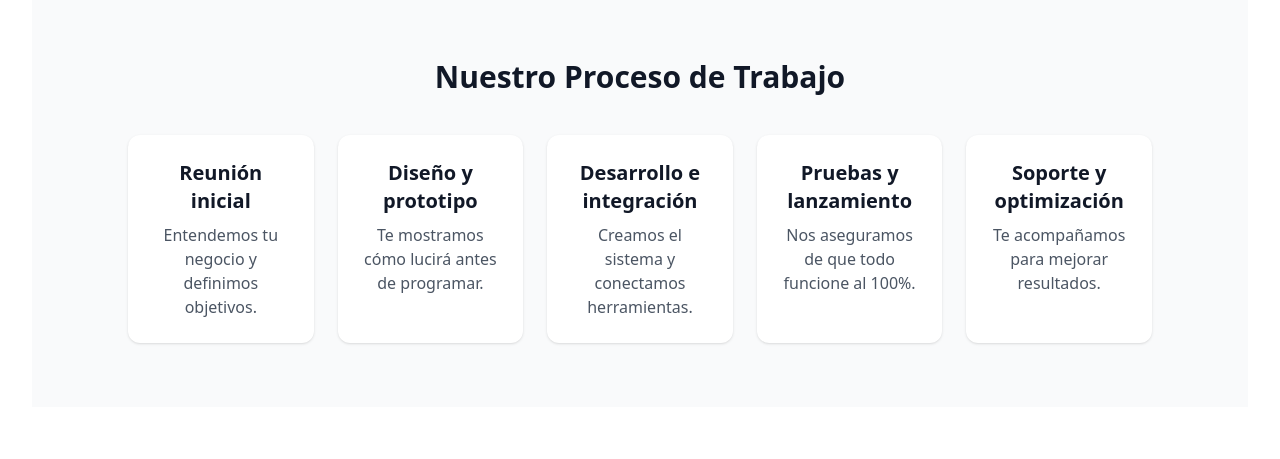
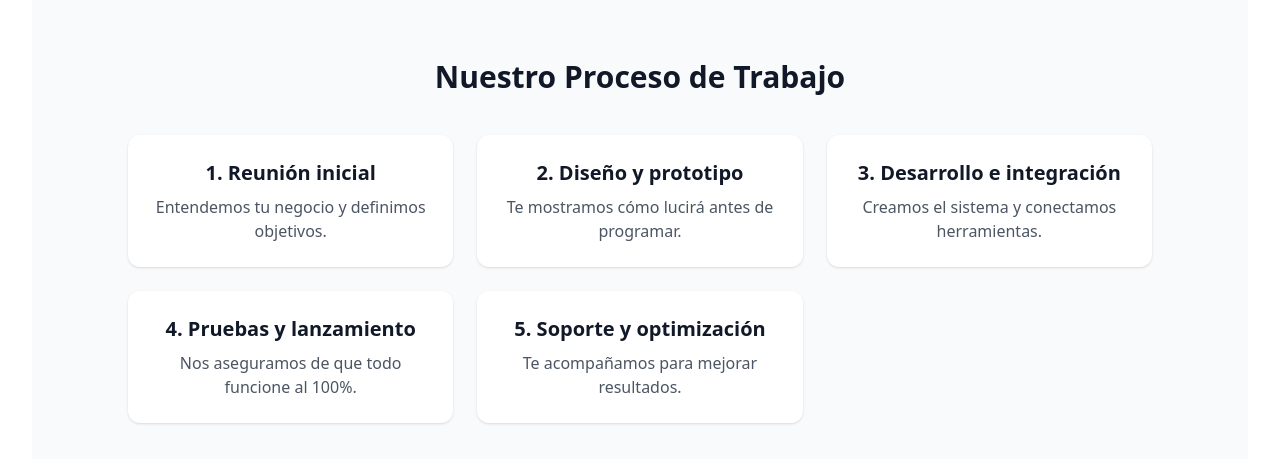
Before and after one commit to dannyuribe/portafolio, a React (Vite) app in the folder mi-landing/: page / in a window 1280 px wide. Shown: the part 2400-2859 px from the top of the page. Built offline with nearby package versions, Linux system fonts and the light colour scheme.

Commit message:
modifica distribución de columnas en modulo WorkProcess

```diff
--- a/mi-landing/src/features/landing/components/workProcess.tsx
+++ b/mi-landing/src/features/landing/components/workProcess.tsx
@@ -1,17 +1,17 @@
 export const WorkProcess = () => {
   const steps = [
-    { step: "Reunión inicial", desc: "Entendemos tu negocio y definimos objetivos." },
-    { step: "Diseño y prototipo", desc: "Te mostramos cómo lucirá antes de programar." },
-    { step: "Desarrollo e integración", desc: "Creamos el sistema y conectamos herramientas." },
-    { step: "Pruebas y lanzamiento", desc: "Nos aseguramos de que todo funcione al 100%." },
-    { step: "Soporte y optimización", desc: "Te acompañamos para mejorar resultados." }
+    { step: "1. Reunión inicial", desc: "Entendemos tu negocio y definimos objetivos." },
+    { step: "2. Diseño y prototipo", desc: "Te mostramos cómo lucirá antes de programar." },
+    { step: "3. Desarrollo e integración", desc: "Creamos el sistema y conectamos herramientas." },
+    { step: "4. Pruebas y lanzamiento", desc: "Nos aseguramos de que todo funcione al 100%." },
+    { step: "5. Soporte y optimización", desc: "Te acompañamos para mejorar resultados." }
   ];
 
   return (
     <section className="py-16 bg-gray-50">
       <div className="max-w-5xl mx-auto text-center">
         <h2 className="text-3xl font-bold mb-10">Nuestro Proceso de Trabajo</h2>
-        <div className="grid md:grid-cols-5 gap-6">
+        <div className="grid md:grid-cols-3 gap-6">
           {steps.map((item, i) => (
             <div key={i} className="bg-white p-6 rounded-xl shadow hover:shadow-lg transition">
               <h3 className="text-xl font-semibold mb-2">{item.step}</h3>
```
